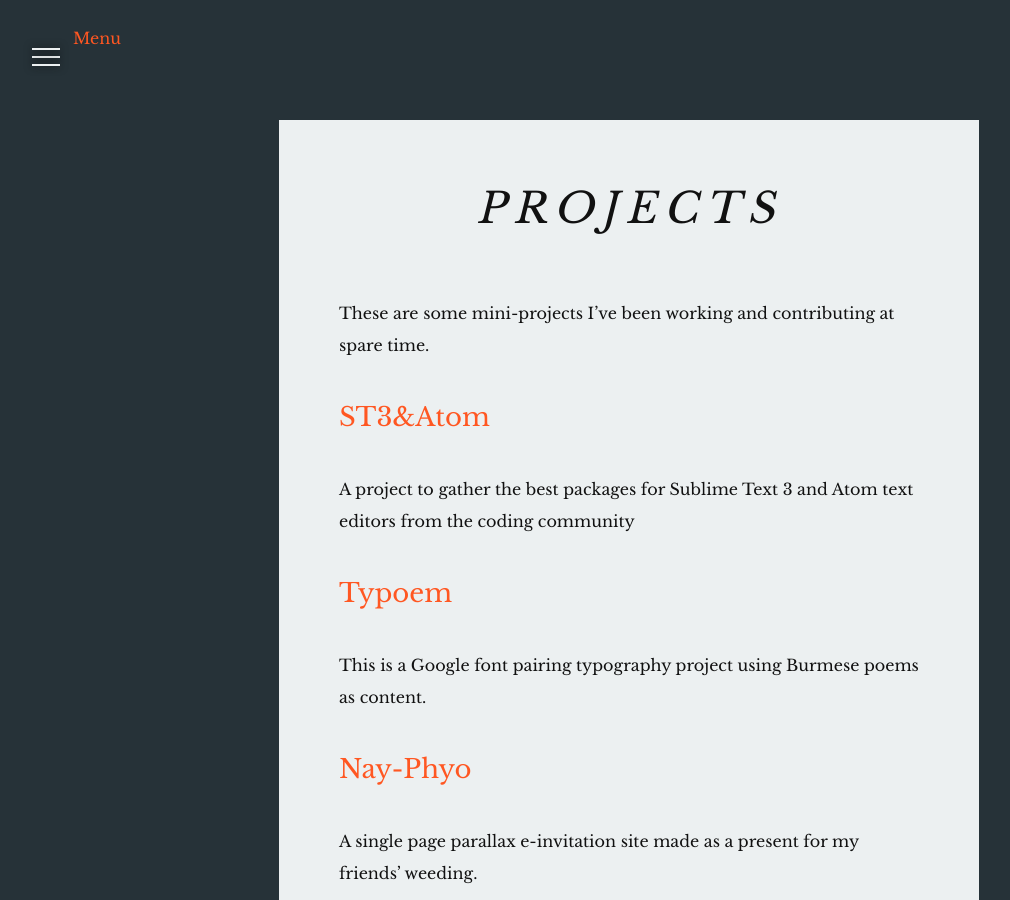
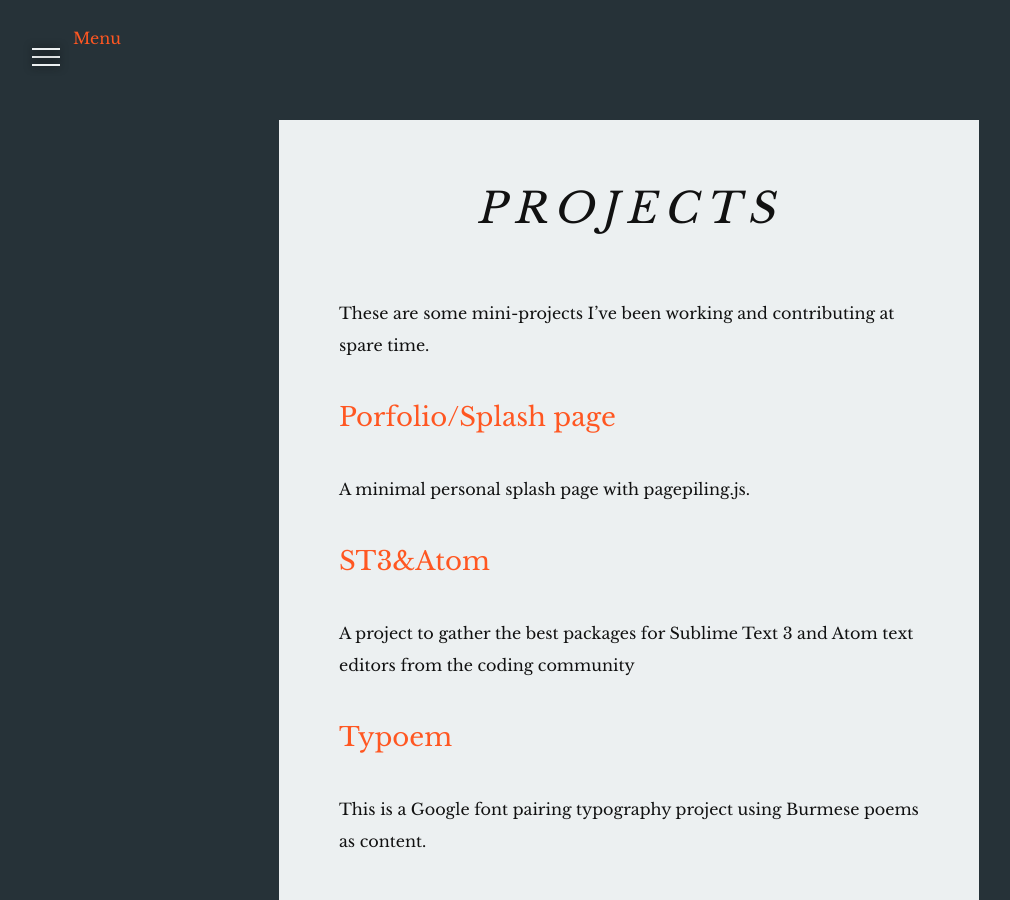
Before and after one commit to aungthurhahein/aungthurhahein.github.com, a Jekyll site: the page built from projects.md, in a window 1280 px wide and 900 px high. Shown: the whole window, without its empty margins (11-1021 px from the left). Built offline with Jekyll 4.4.1, drawn with Linux system fonts in a browser that asks for light colours; nearby versions of some CDN libraries.

Commit message:
add project splash

```diff
--- a/projects.md
+++ b/projects.md
@@ -5,6 +5,9 @@ permalink: /projects/
 ---
 
 These are some mini-projects I've been working and contributing at spare time.
+
+### [Porfolio/Splash page](http://aungthurhahein.github.io/me/)
+A minimal personal splash page with pagepiling.js.
 
 ### <a href="http://st3-atom.github.io/" target="_blank">ST3&Atom</a>
 
```
